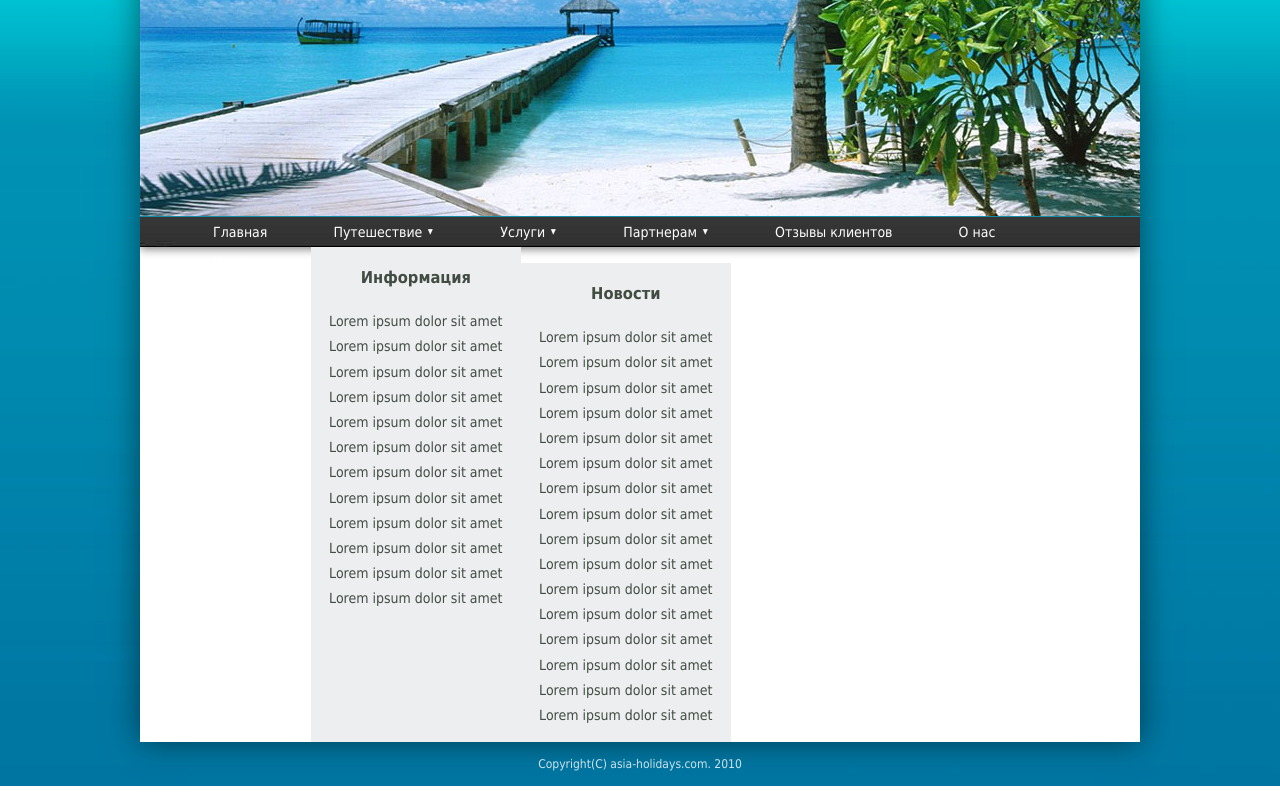
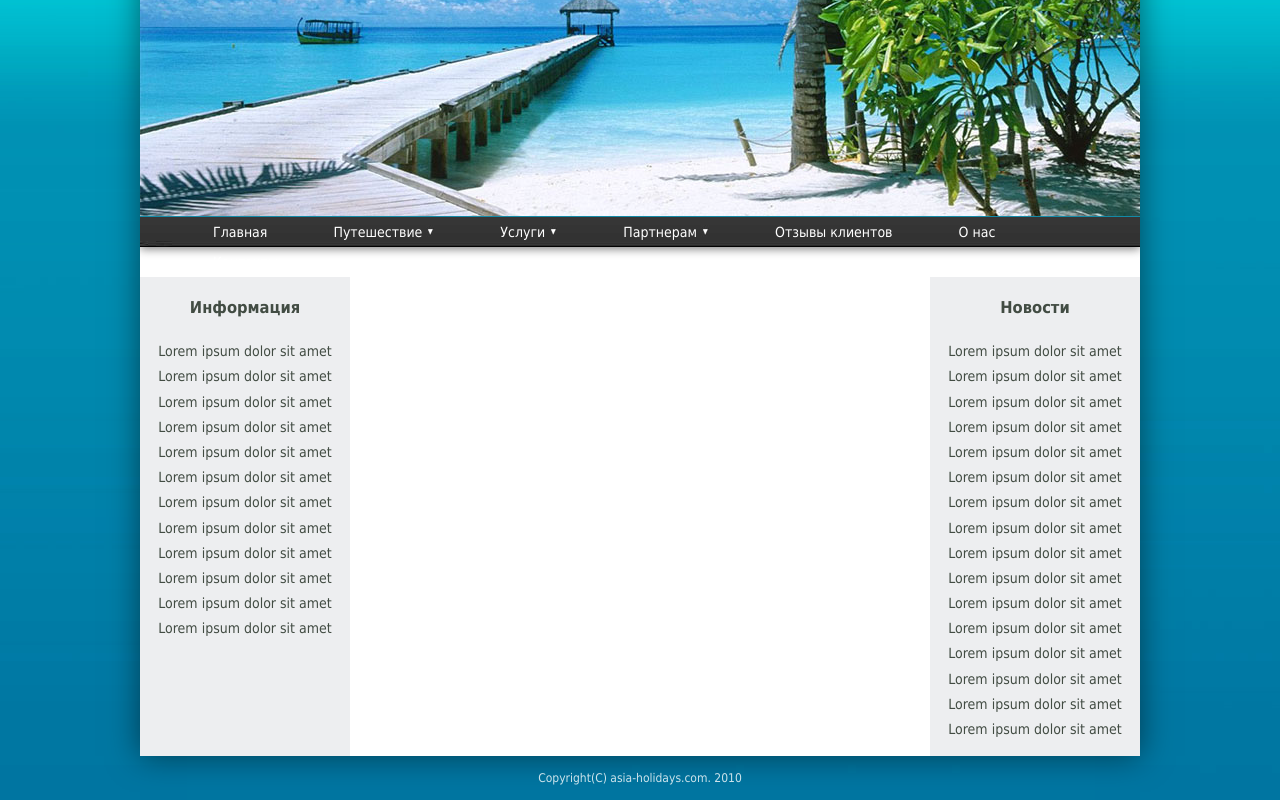
Before and after one commit to lesov20/Homework4, a plain HTML site: page index.html in a window 1280 px wide. Shown: the part 195-995 px from the top of the page. Drawn offline with Linux system fonts and the light colour scheme.

Commit message:
second version

```diff
--- a/css/style.css
+++ b/css/style.css
@@ -110,6 +110,7 @@ main {
 	width: 1000px;
 	margin: 0;
 	padding: 0;
+	overflow: hidden;
 }
 .leftcolum {
 	width: 210px;
@@ -131,7 +132,7 @@ main {
 }
 .rightcolum {
 	width: 210px;
-	float: left;
+	float: right;
 	padding-bottom: 10px;
 	text-align: center;
 	background: #edeef0;
```
